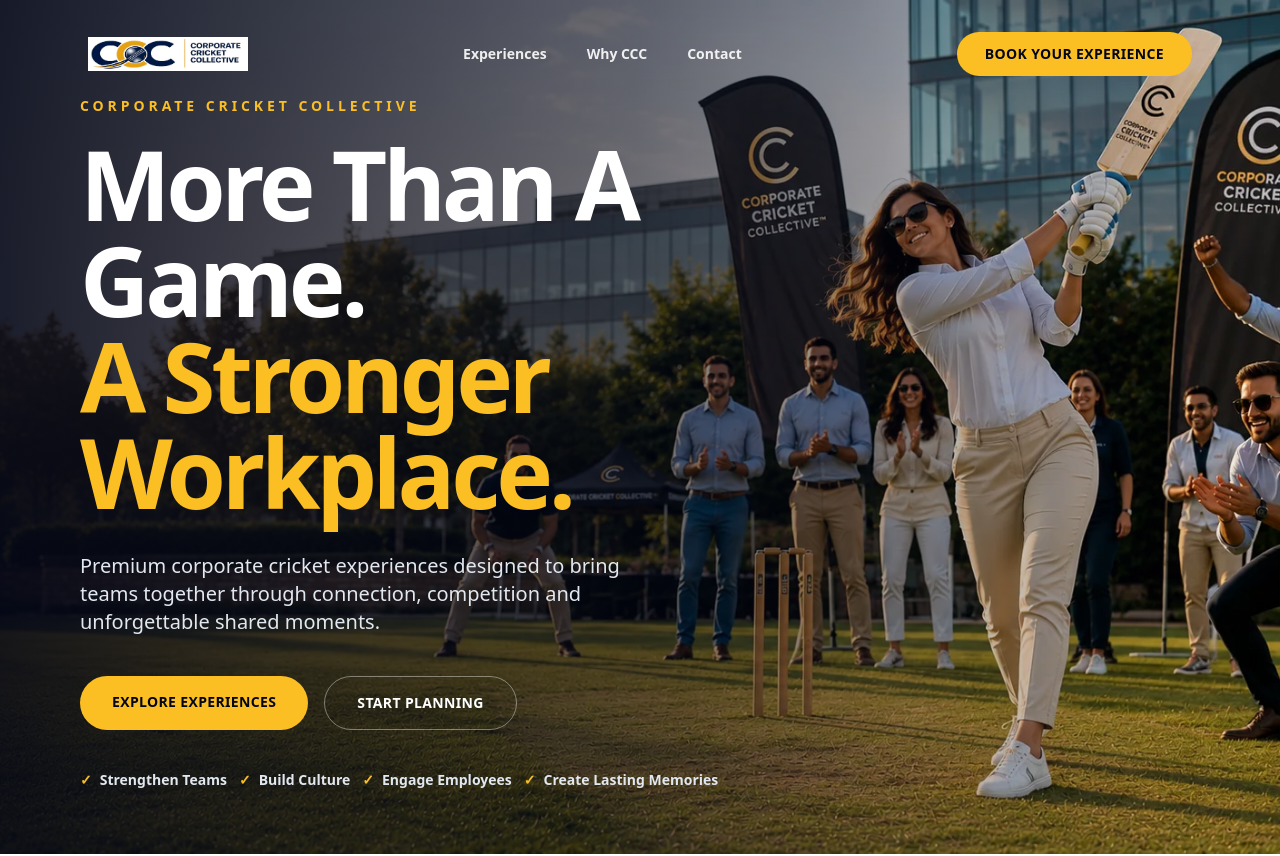
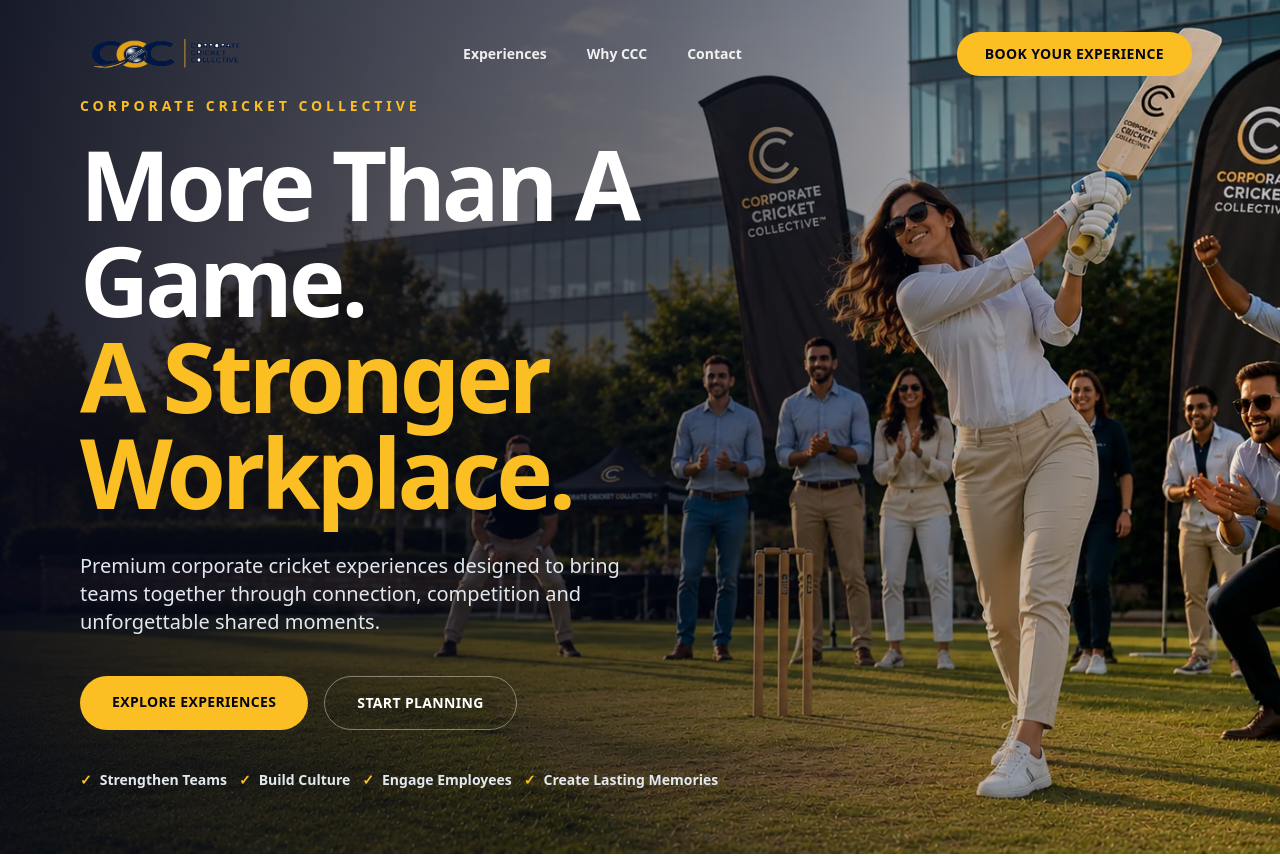
Before and after one commit to ianwessels-ai/ccc-premium-b2b-website, a Next.js app: page / in a window 1280 px wide. Shown: the top 856 px of the page. Built offline with nearby package versions, Linux system fonts and the light colour scheme.

Commit message:
Logo transparent header

```diff
--- a/components/Nav.tsx
+++ b/components/Nav.tsx
@@ -21,7 +21,7 @@
             aria-label="Corporate Cricket Collective home"
           >
             <Image
-              src="/logo.png"
+              src="/logo-transparent.png"
               alt="Corporate Cricket Collective"
               width={160}
               height={46}
```
Also changed, not shown: public/logo-transparent.png (added).
